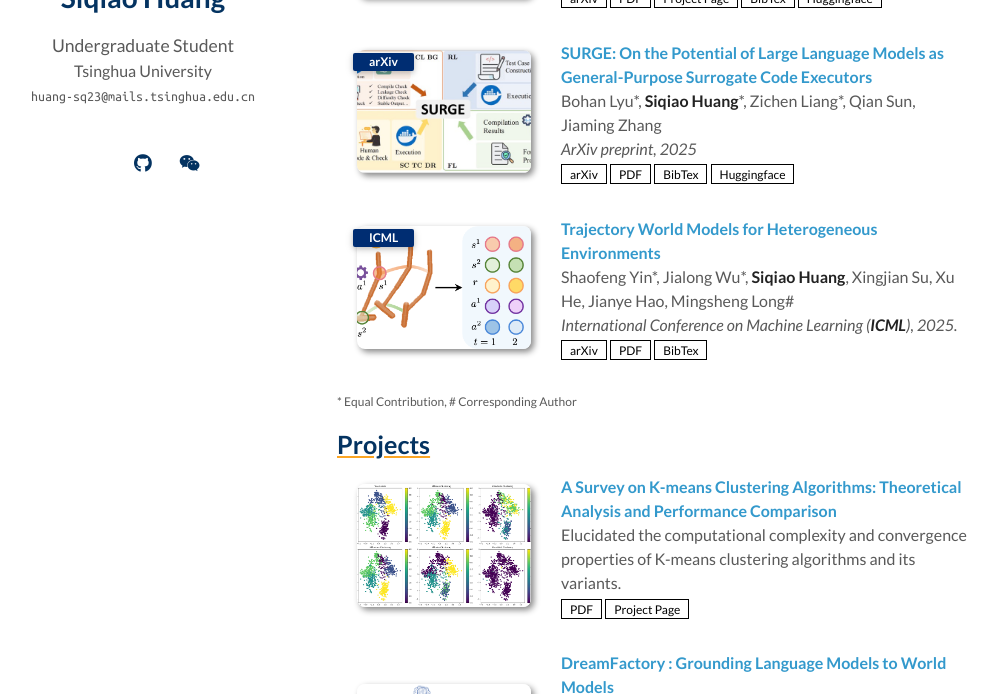
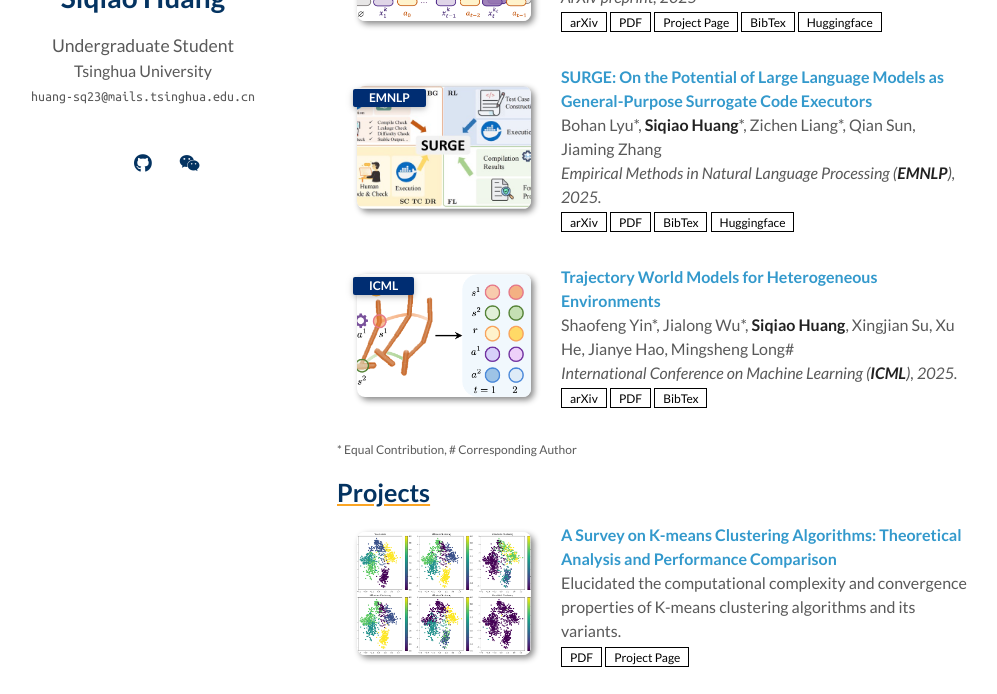
Before and after one commit to knightnemo/knightnemo.github.io, a Jekyll site: the page built from index.md, in a window 1280 px wide and 900 px high, scrolled down 1563 px, cut to the strip 206-900 px from the top of the window. Shown: the whole strip, without its empty margins (133-1130 px from the left). Built offline with Jekyll 4.4.1, drawn with Linux system fonts in a browser that asks for light colours; a style sheet for code colours, icons or effects is not loaded; our own code applies the rules of GitHub Pages for plain Markdown files; some of the changed text lies outside the part shown.

Commit message:
surge accepted

```diff
--- a/_data/publications.yml
+++ b/_data/publications.yml
@@ -11,8 +11,8 @@ main:
     huggingface: https://huggingface.co/papers/2505.14357
   - title: "SURGE: On the Potential of Large Language Models as General-Purpose Surrogate Code Executors"
     authors: Bohan Lyu*, <strong>Siqiao Huang</strong>*, Zichen Liang*, Qian Sun, <br> Jiaming Zhang
-    conference_short: arXiv
-    conference: ArXiv preprint, 2025
+    conference_short: EMNLP
+    conference: Empirical Methods in Natural Language Processing (<strong>EMNLP</strong>), 2025.
     pdf: https://arxiv.org/pdf/2502.11167
     arxiv: https://arxiv.org/abs/2502.11167
     bibtex: ./assets/bib/surge.txt
--- a/index.md
+++ b/index.md
@@ -66,6 +66,7 @@ My research goal is to develop **fundamental models with intrinsic understanding
 
 Recently, I am super interested in understanding **theoretical foundations of machine learning and robotics**, especially for generative modeling, sequence prediction, and robot learning.
 ## News
+- **[Aug. 2025]** 🌊[SURGE](https://arxiv.org/abs/2502.11167) is accepted by _EMNLP, 2025_.
 - **[May. 2025]** I became a member of the <img src="/assets/img/spark.png" width="20" height="20" style="vertical-align: text-top; margin-right: 0px"> <span style="color: #FF8C00">_Sparking Program_</span>, the most prestigious and selective academic organization for students at Tsinghua University **(top 1%)**.
 - **[May. 2025]** 📈[TrajWorld](https://arxiv.org/abs/2502.01366) is accepted by _ICML, 2025_.
 - **[Jan. 2025]** My [personal blog website](https://knightnemo.github.io/blog/) is officially online!
```
